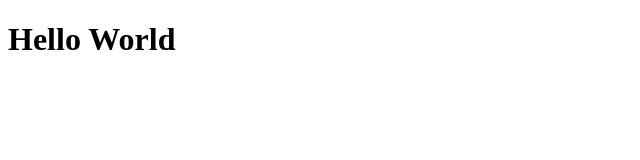
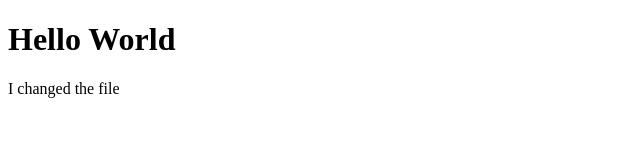
Before and after one commit to Sahedeva/gitPractice, a plain HTML site: page index.html in a window 1280 px wide. Shown: the whole page, without its empty margins (0-640 px from the left). Drawn offline with Linux system fonts and the light colour scheme.

Commit message:
Client asked me to add a paragraph
The client asked for the paragraph to be added.
I made that change for them.

* Client asked for text change
* I don't see this advesely affecting the code

Closes-Bug: #129161

```diff
--- a/index.html
+++ b/index.html
@@ -6,5 +6,6 @@
   </head>
   <body>
     <h1>Hello World</h1>
+    <p>I changed the file</p>
   </body>
 </html>
```
